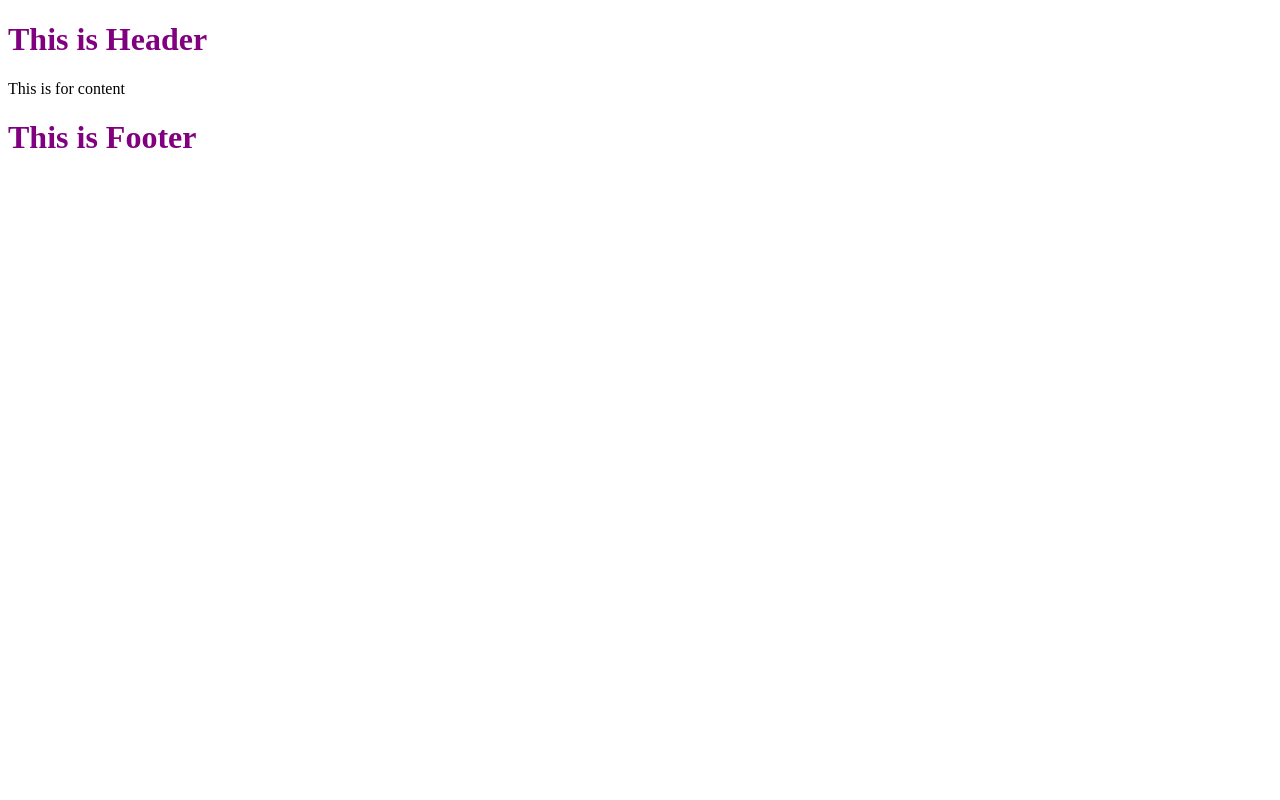
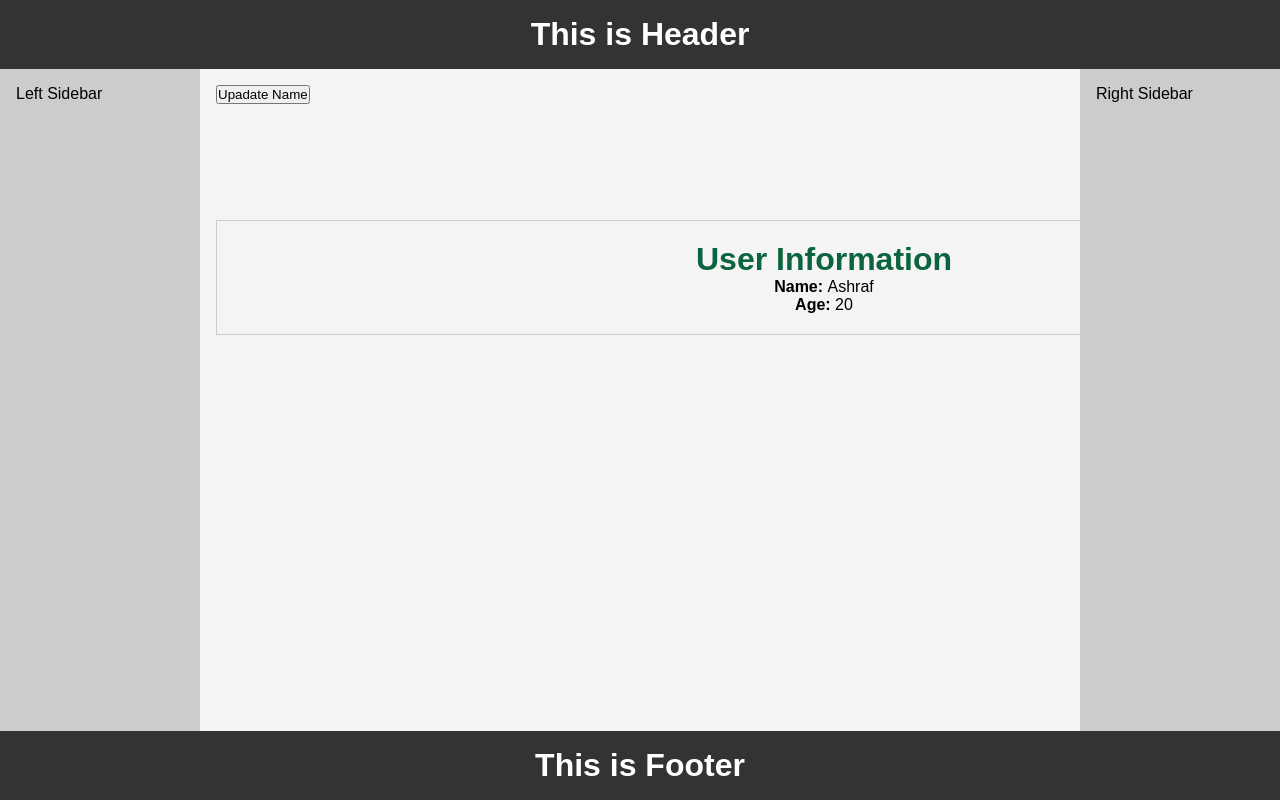
Before and after one commit to ashrafbd1496/complete-vue-js-course, a Vue app in the folder component-and-node/: page / in a window 1280 px wide. Built offline with nearby package versions, Linux system fonts and the light colour scheme.

Commit message:
Holy grail layout using flexbox

```diff
--- a/component-and-node/index.html
+++ b/component-and-node/index.html
@@ -5,6 +5,7 @@
     <link rel="icon" href="/favicon.ico">
     <meta name="viewport" content="width=device-width, initial-scale=1.0">
     <title>Vite App</title>
+    <link rel="stylesheet" href="./src/style.css">
   </head>
   <body>
     <div id="app"></div>
--- a/component-and-node/src/App.vue
+++ b/component-and-node/src/App.vue
@@ -1,19 +1,44 @@
 <template>
   <div>
-    <!-- used global header component -->
-    <app-header />
-    <div class="content">This is for content</div>
-    <Footer />
+    <div class="container">
+      <header class="header">
+        <!-- used global header component -->
+        <app-header />
+      </header>
+
+      <div class="content-wrapper">
+        <aside class="sidebar left">Left Sidebar</aside>
+        <main class="main">
+          <userProfile :name="data.name" age="20" />
+          <button @click="updateName">Upadate Name</button>
+        </main>
+        <aside class="sidebar right">Right Sidebar</aside>
+      </div>
+
+      <footer class="footer">
+        <Footer />
+      </footer>
+    </div>
+
   </div>
 </template>
 
 <script setup>
 //imported component locally
 import Footer from "./components/header_footer/Footer.vue";
+import userProfile from "./components/User/Profile.vue";
+import { reactive } from "vue";
+
+const data = reactive({
+  name: "Ashraf",
+});
+const updateName = () => {
+  data.name = "Ali";
+};
 </script>
 
 <style>
-h1 {
-  color: purple;
+body {
+  font-family: sans-serif;
 }
 </style>
--- /dev/null
+++ b/component-and-node/src/components/User/Profile.vue
@@ -0,0 +1,43 @@
+<template>
+  <div class="user_profile">
+    <h1>User Information</h1>
+    <ul>
+      <li><span>Name: </span> {{name}}</li>
+      <li><span>Age: </span> {{age}}</li>
+    </ul>
+  </div>
+</template>
+<script setup>
+const props = defineProps({
+  name: {
+    type: String,
+    required: true
+  },
+  age: {
+    type: Number,
+    required: true
+  },
+})
+</script>
+<style scoped>
+li > span {
+  font-weight: 700;
+}
+.user_profile {
+  padding: 20px;
+  margin-top: 60px; /* Adjusted for fixed header */
+  text-align: center;
+  position: fixed;
+  top: 20%;
+  border: 1px solid #ccc;
+  width: 95%;
+}
+h1 {
+  color: #0b643f;
+  text-align: center;
+}
+ul {
+  list-style-type: none;
+  padding: 0;
+}
+</style>
--- a/component-and-node/src/components/header_footer/Footer.vue
+++ b/component-and-node/src/components/header_footer/Footer.vue
@@ -5,3 +5,6 @@
       </h1>
     </footer>
 </template>
+<style scoped>
+
+</style>
--- a/component-and-node/src/components/header_footer/Header.vue
+++ b/component-and-node/src/components/header_footer/Header.vue
@@ -1,5 +1,10 @@
 <template>
-  <header>
-    <h1>This is Header</h1>
-  </header>
+  <div>
+    <header>
+      <h1>This is Header</h1>
+    </header>
+  </div>
 </template>
+<style scoped>
+
+</style>
--- a/component-and-node/src/main.js
+++ b/component-and-node/src/main.js
@@ -2,7 +2,6 @@ import { createApp } from "vue";
 import App from "./App.vue";
 
 import Header from "./components/header_footer/Header.vue";
-import Footer from "./components/header_footer/Footer.vue";
 
 const app = createApp(App);
 app.component('app-header', Header)
--- /dev/null
+++ b/component-and-node/src/style.css
@@ -0,0 +1,54 @@
+* {
+  margin: 0;
+  padding: 0;
+  box-sizing: border-box;
+}
+
+body {
+  font-family: sans-serif;
+  min-height: 100vh;
+  display: flex;
+  flex-direction: column;
+}
+
+.container {
+  display: flex;
+  flex-direction: column;
+  min-height: 100vh;
+}
+
+.header,
+.footer {
+  background: #333;
+  color: #fff;
+  padding: 1rem;
+  text-align: center;
+}
+
+.content-wrapper {
+  flex: 1;
+  display: flex;
+  flex-direction: row;
+}
+
+.sidebar {
+  background: #ccc;
+  padding: 1rem;
+  width: 200px;
+}
+
+.main {
+  flex: 1;
+  background: #f4f4f4;
+  padding: 1rem;
+}
+
+@media (max-width: 768px) {
+  .content-wrapper {
+    flex-direction: column;
+  }
+
+  .sidebar {
+    width: 100%;
+  }
+}
```
